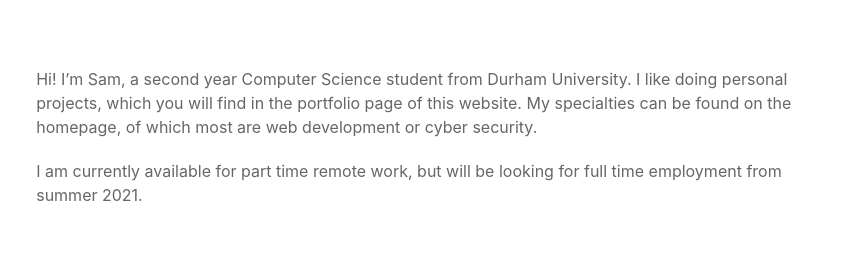
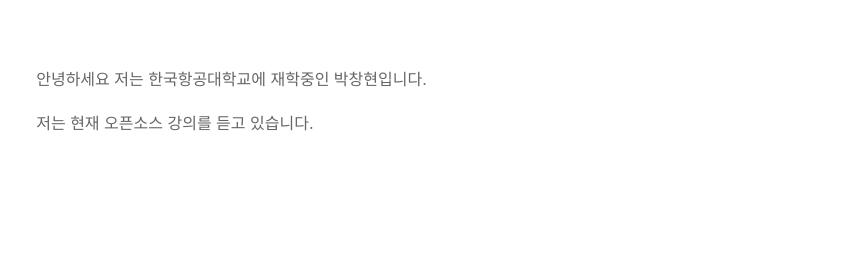
Before and after one commit to begojara99/begojara99.github.io, a plain HTML site: page about/index.html in a window 1280 px wide. Shown: the part 209-486 px from the top of the page, 417-1280 px from the left. Drawn offline with nearby package versions, Linux system fonts and the light colour scheme.

Commit message:
second build

```diff
--- a/about/index.html
+++ b/about/index.html
@@ -180,10 +180,8 @@
         <img src="https://begojara99.github.io/images/about/profile.jpg" alt="author">
       </div>
       <div class="uk-width-expand@m">
-        <p>Hi! I&rsquo;m Sam, a second year Computer Science student from Durham University.
-I like doing personal projects, which you will find in the portfolio page of this website.
-My specialties can be found on the homepage, of which most are web development or cyber security.</p>
-<p>I am currently available for part time remote work, but will be looking for full time employment from summer 2021.</p>
+        <p>안녕하세요 저는 한국항공대학교에 재학중인 박창현입니다.</p>
+<p>저는 현재 오픈소스 강의를 듣고 있습니다.</p>
 
       </div>
     </div>
```
